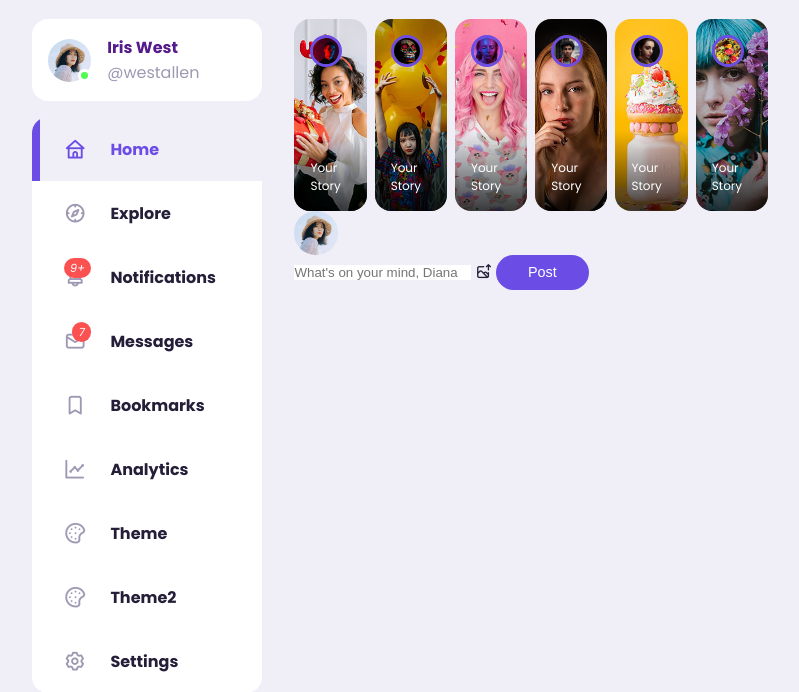
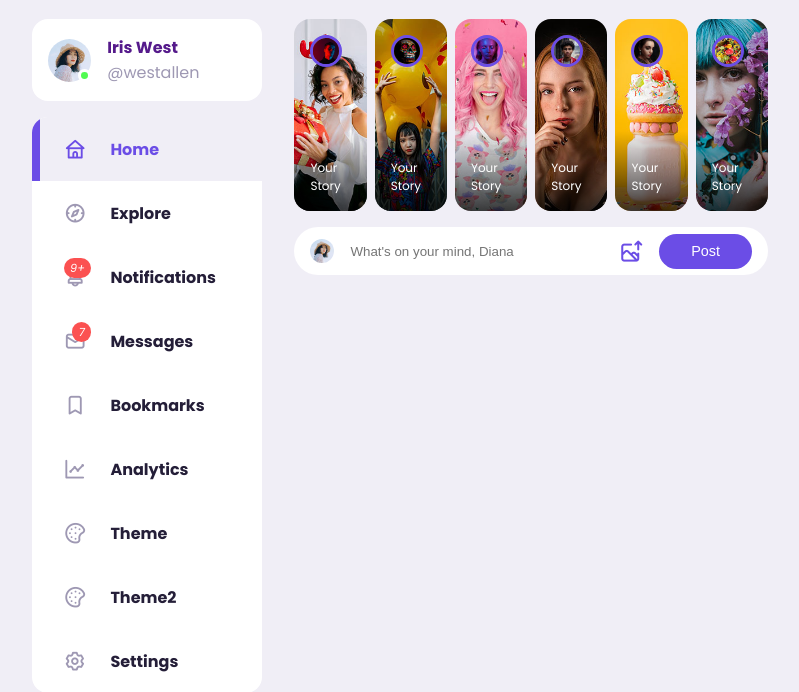
Before and after one commit to JimOdera/social_app, a PHP site: page / in a window 1280 px wide. Shown: the part 67-759 px from the top of the page, without its empty margins (96-895 px from the left). Run offline with PHP 8.4, Linux system fonts and the light colour scheme.

Commit message:
style the form for creating posts

```diff
--- a/assets/css/style.css
+++ b/assets/css/style.css
@@ -374,3 +374,32 @@ main .container .left .profile {
     align-self: flex-start;
     border: 3px solid var(--color-primary);
 }
+
+/* ====================================== CREATE POST ====================================== */
+/* ====================================== CREATE POST ====================================== */
+.middle .create-post {
+    width: 100%;
+    display: flex;
+    align-items: center;
+    justify-content: space-between;
+    margin-top: 1rem;
+    background: var(--color-white);
+    padding: 0.4rem var(--card-padding);
+    border-radius: var(--border-radius);
+}
+
+.middle .create-post input[type="text"] {
+    justify-self: start;
+    width: 100%;
+    padding-left: 1rem;
+    background: transparent;
+    color: var(--color-dark);
+    margin-right: 1rem;
+}
+
+.middle .create-post span i {
+    font-size: 1.5rem;
+    color: var(--color-primary);
+    cursor: pointer;
+    margin: 0 1rem;
+}
```
